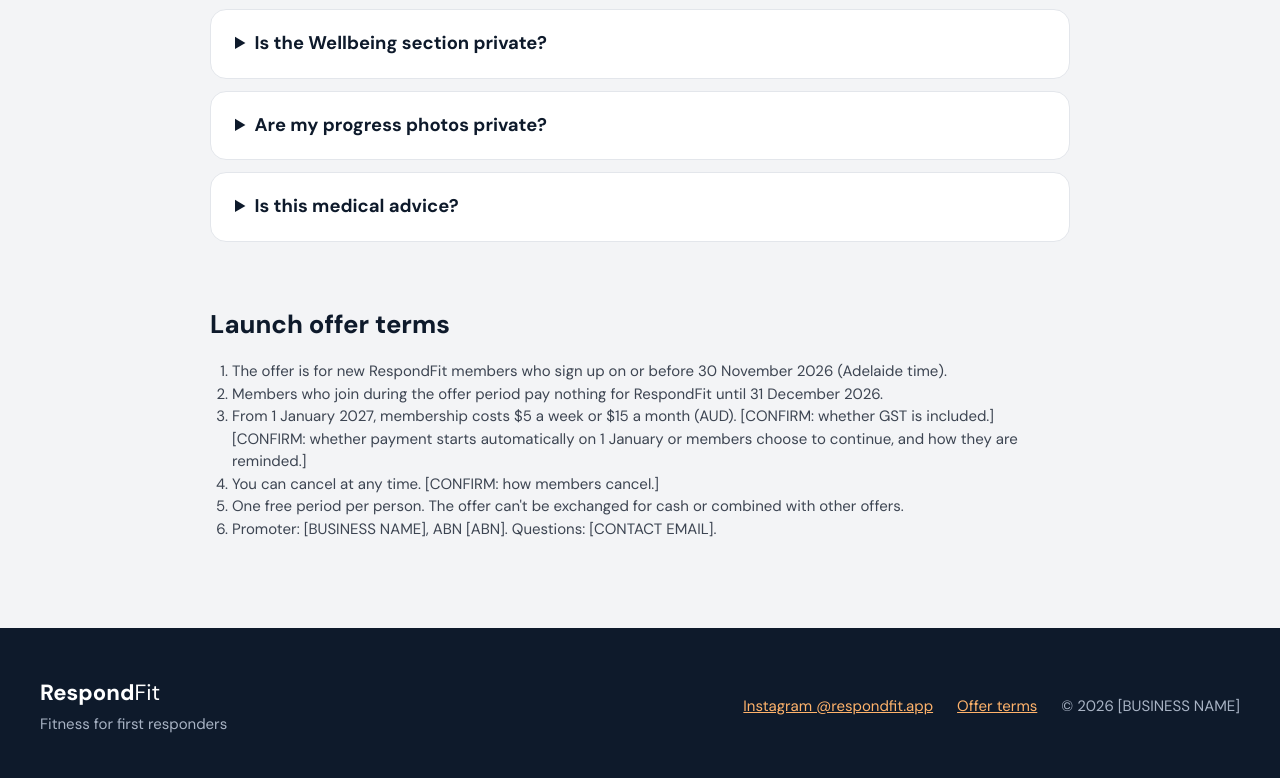
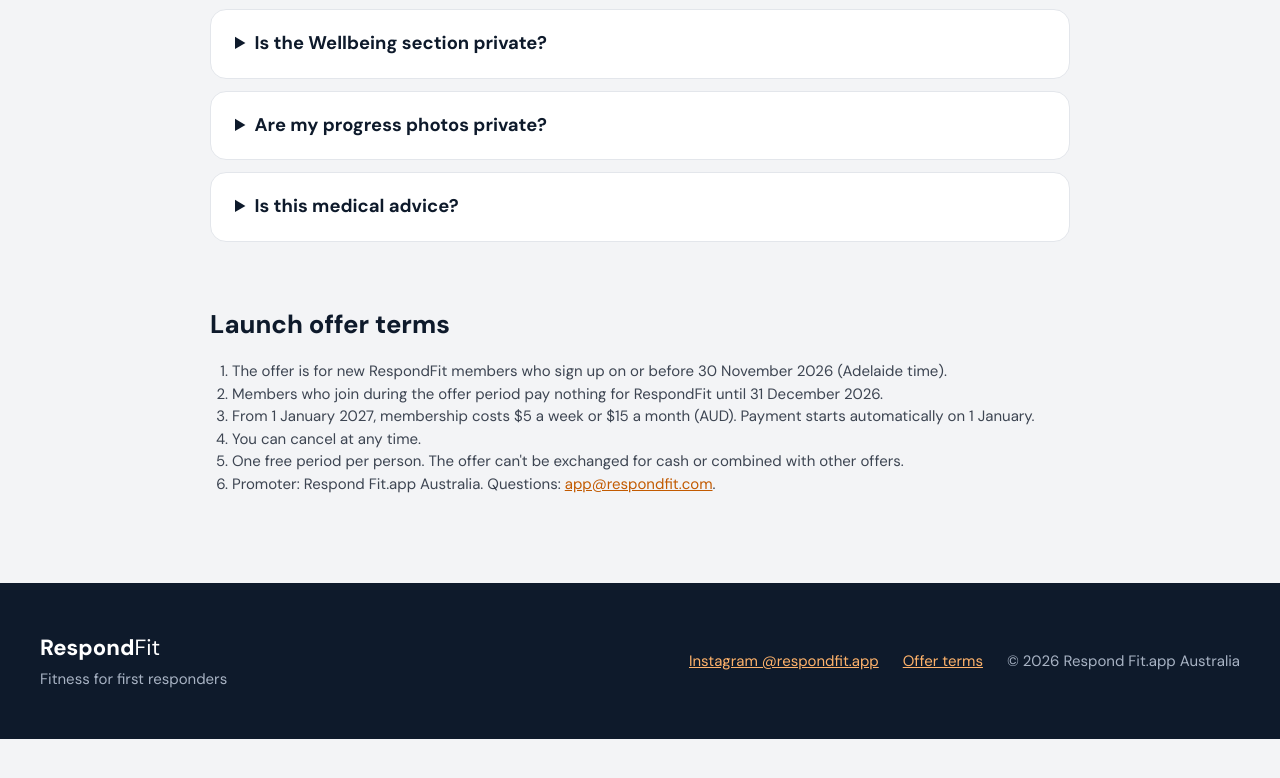
Before and after one commit to jacobmcneill19-code/respondfit-site, a plain HTML site: page index.html in a window 1280 px wide. Shown: the part 9296-10074 px from the top of the page. After the commit the page ends 10035 px from the top, so only its background shows below. Drawn offline with Linux system fonts and the light colour scheme.

Commit message:
Update membership terms and promoter information

```diff
--- a/index.html
+++ b/index.html
@@ -238,10 +238,10 @@ a{color:#C25A00}a:hover{color:#8A3F00}
 <ol style="margin: 16px 0 0; padding-left: 22px; color: #3D4552; font-size: 15px">
 <li>The offer is for new RespondFit members who sign up on or before 30 November 2026 (Adelaide time).</li>
 <li>Members who join during the offer period pay nothing for RespondFit until 31 December 2026.</li>
-<li>From 1 January 2027, membership costs $5 a week or $15 a month (AUD). [CONFIRM: whether GST is included.] [CONFIRM: whether payment starts automatically on 1 January or members choose to continue, and how they are reminded.]</li>
-<li>You can cancel at any time. [CONFIRM: how members cancel.]</li>
+<li>From 1 January 2027, membership costs $5 a week or $15 a month (AUD). Payment starts automatically on 1 January.</li>
+<li>You can cancel at any time.</li>
 <li>One free period per person. The offer can't be exchanged for cash or combined with other offers.</li>
-<li>Promoter: [BUSINESS NAME], ABN [ABN]. Questions: [CONTACT EMAIL].</li>
+<li>Promoter: Respond Fit.app Australia. Questions: <a href="mailto:app@respondfit.com">app@respondfit.com</a>.</li>
 </ol>
 </section>
 
@@ -254,7 +254,7 @@ a{color:#C25A00}a:hover{color:#8A3F00}
 <div style="display: flex; flex-wrap: wrap; gap: 8px 24px; align-items: center">
 <a href="https://www.instagram.com/respondfit.app/" style="color: #FFB36B">Instagram @respondfit.app</a>
 <a href="#terms" style="color: #FFB36B">Offer terms</a>
-<span>© 2026 [BUSINESS NAME]</span>
+<span>© 2026 Respond Fit.app Australia</span>
 </div>
 </div>
 </footer>
```
